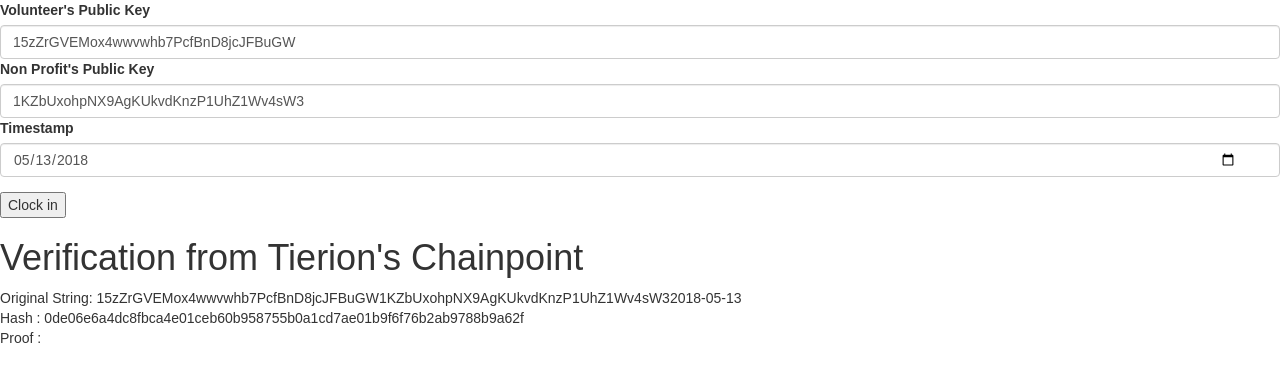
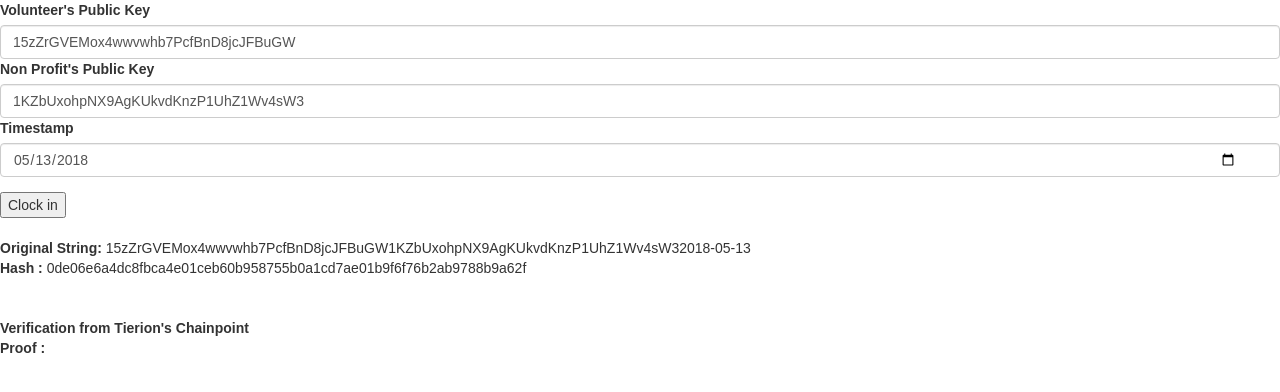
Before and after one commit to thomas-sarek/project_forward, a React (Create React App) app: page /proof in a window 1280 px wide. Shown: the top 392 px of the page. Built offline with nearby package versions, Linux system fonts and the light colour scheme.

Commit message:
updated UI

```diff
--- a/src/proof/Proof.js
+++ b/src/proof/Proof.js
@@ -25,9 +25,9 @@
 					<form className="step-2-form" onSubmit={this.sendHash}>
 						<FormGroup
 							controlId="formBasicText"
-							// validationState={this.getValidationState()}
+						// validationState={this.getValidationState()}
 						>
-						<ControlLabel>Volunteer's Public Key</ControlLabel>
+							<ControlLabel>Volunteer's Public Key</ControlLabel>
 							<FormControl
 								type="text"
 								name="client_public_key"
@@ -54,21 +54,21 @@
 							<FormControl.Feedback />
 						</FormGroup>
 
-						{/*<input type="text" name="client_public_key" placeholder="Public key" value={props.client_public_key}  onChange={this.handleChange} />*/}
-						{/*<input type="text" name="org_public_key" placeholder="Organization key" value={props.org_public_key}  onChange={this.handleChange} />*/}
-						{/*<input type="date" name="timestamp" value={props.timestamp} onChange={this.handleChange} />*/}
+
 						<button type="submit">Clock in</button>
 					</form>
 				</div>
-				<h1>Verification from Tierion's Chainpoint</h1>
+
 				<div className="info-wrapper">
 					<p className="proof-info">
+						<br/>
+						<b>Original String:</b> {this.state.original}
+						<br />
 
-						Original String: {this.state.original}
-						<br/>
-						Hash : {this.state.hash}
-						<br/>
-				    Proof : {this.state.proof}
+						<b>Hash :</b> {this.state.hash}
+						<br /><br /><br />
+						<b>Verification from Tierion's Chainpoint</b><br />
+						<b>Proof :</b> {this.state.proof}
 					</p>
 				</div>
 			</div>
@@ -77,25 +77,25 @@
 	}
 
 	handleChange = (e) => {
-		const {target} = e;
+		const { target } = e;
 		const value = target.value;
 		const name = target.name;
-		this.setState({[name]: value});
+		this.setState({ [name]: value });
 		this.generateHash();
 	};
 
 	generateHash = () => {
-	 // let date = this.state.timestamp.toLocaleDateString();
-	 let og = this.state.client_public_key +  this.state.org_public_key +  this.state.timestamp.toString();
-   const new_hash = sha256(og).toString();
+		// let date = this.state.timestamp.toLocaleDateString();
+		let og = this.state.client_public_key + this.state.org_public_key + this.state.timestamp.toString();
+		const new_hash = sha256(og).toString();
 
-		this.setState({hash: new_hash,original: og});
+		this.setState({ hash: new_hash, original: og });
 	};
 
 	sendHash = (e) => {
 		e.preventDefault();
 		let test = sendToBlockchain([this.state.hash.toString()]);
-		test.then((a) => {this.setState({proof: a})});
+		test.then((a) => { this.setState({ proof: a }) });
 		// this.setState({proof: test})
 	}
 }
@@ -103,7 +103,7 @@
 export default Proof;
 
 
-async function sendToBlockchain (hashes) {
+async function sendToBlockchain(hashes) {
 	// A few sample SHA-256 proofs to anchor
 	// let hashes = ['1d2a9e92b561440e8d27a21eed114f7018105db00262af7d7087f7dea9986b0a',
 	// 	'2d2a9e92b561440e8d27a21eed114f7018105db00262af7d7087f7dea9986b0a',
@@ -124,7 +124,7 @@
 	console.log("Proof Objects: Expand objects below to inspect.")
 	console.log(proofs)
 
-		proofs = proofs.filter((item)=> {
+	proofs = proofs.filter((item) => {
 		return item.proof !== null;
 	});
 
```
